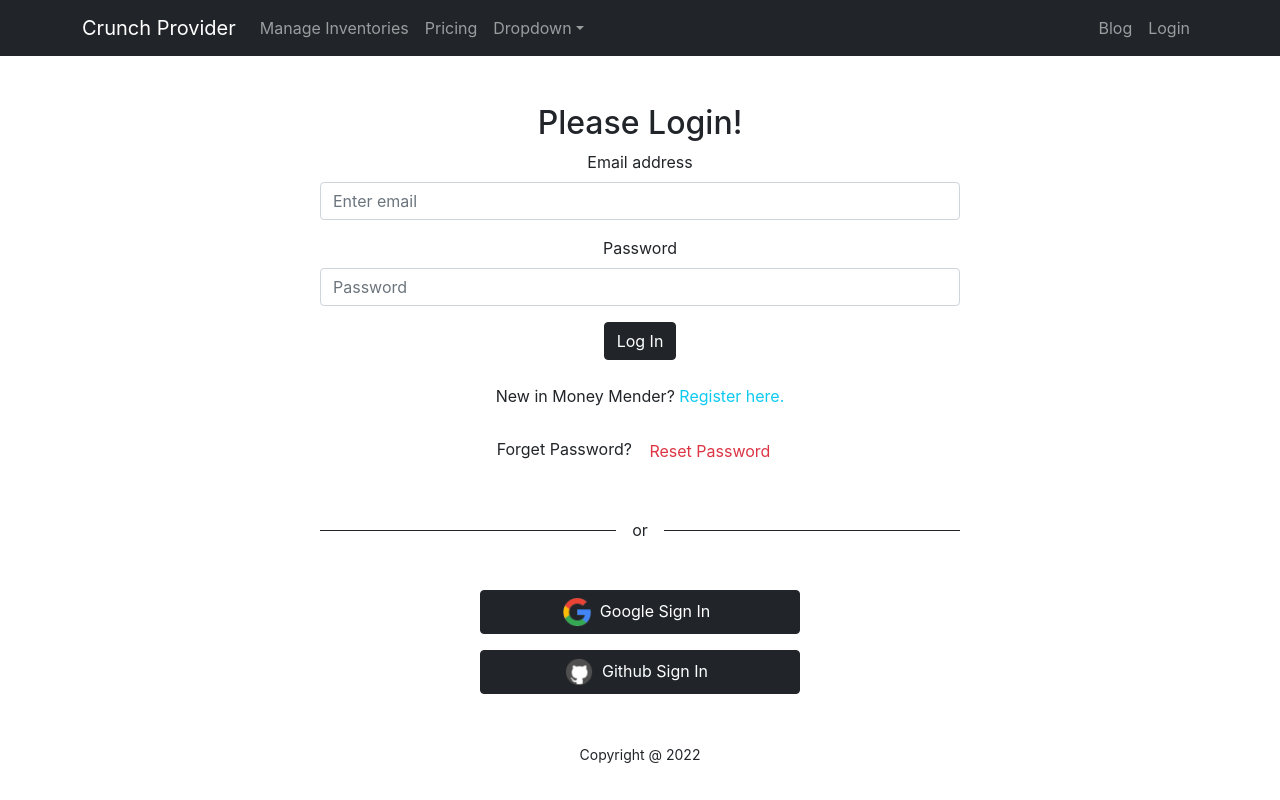
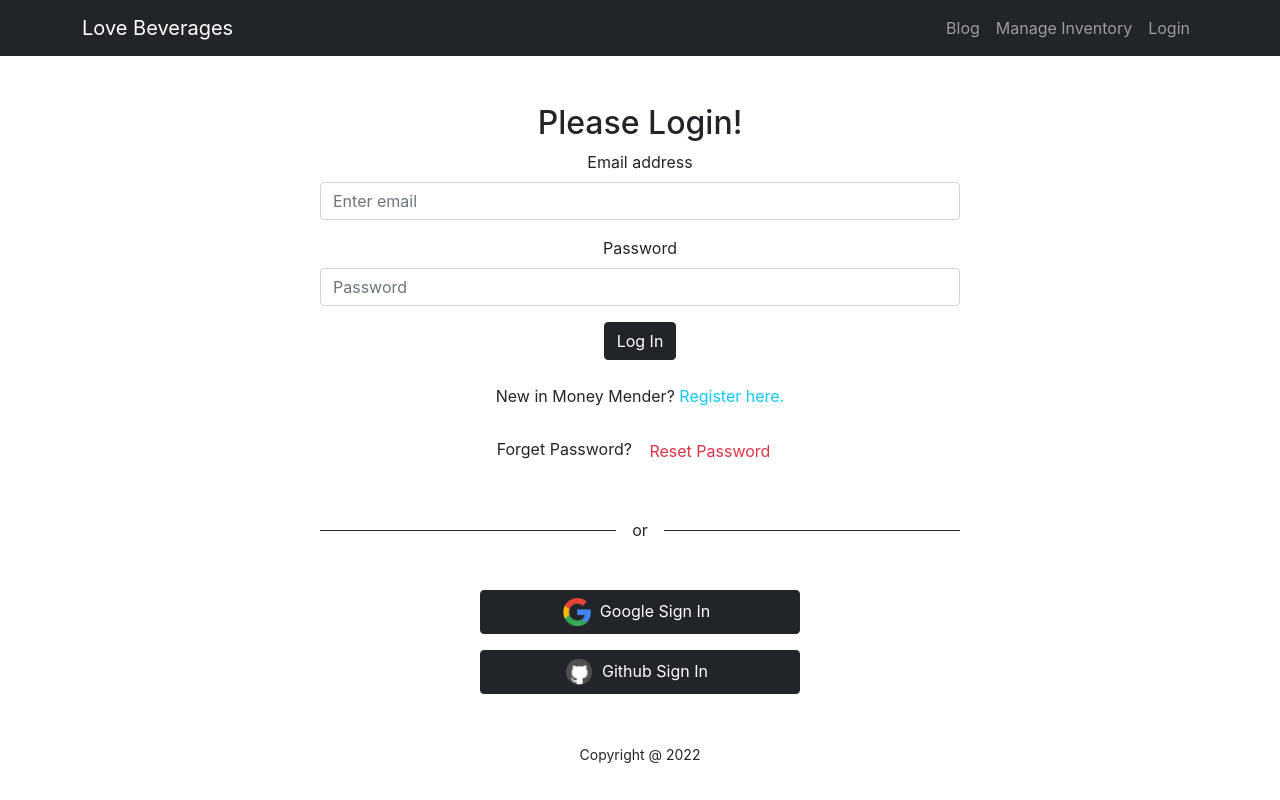
Before and after one commit to Monirul-98/Warehouse-managemet-client, a React (Create React App) app: page /login in a window 1280 px wide. Built offline with nearby package versions, Linux system fonts and the light colour scheme.

Commit message:
Manage Inventoris done

```diff
--- a/src/App.js
+++ b/src/App.js
@@ -12,6 +12,7 @@ import Login from "./Pages/Login/Login/Login";
 import Register from "./Pages/Login/Registration/Registration";
 import CheckOut from "./Pages/CheckOut/CheckOut/CheckOut";
 import RequireAuth from "./Pages/Login/RequireAuth/RequireAuth";
+import ManageInventories from "./Pages/ManageInventories/ManageInventories";
 
 function App() {
   return (
@@ -34,6 +35,14 @@ function App() {
             </RequireAuth>
           }
         ></Route>
+        <Route
+          path="/manageinventory"
+          element={
+            <RequireAuth>
+              <ManageInventories></ManageInventories>
+            </RequireAuth>
+          }
+        ></Route>
         <Route path="*" element={<NotFound></NotFound>}></Route>
       </Routes>
       <Footer></Footer>
--- a/src/Pages/Home/Inventories/Inventories.js
+++ b/src/Pages/Home/Inventories/Inventories.js
@@ -16,7 +16,7 @@ const Inventories = () => {
       <div className="inventories-container">
         {inventories
           .map((inventory) => (
-            <Inventory key={inventory.id} inventory={inventory}></Inventory>
+            <Inventory key={inventory._id} inventory={inventory}></Inventory>
           ))
           .slice(0, 6)}
       </div>
--- /dev/null
+++ b/src/Pages/ManageInventories/ManageInventories.css
@@ -0,0 +1,3 @@
+.product-image {
+  width: 200px;
+}
--- /dev/null
+++ b/src/Pages/ManageInventories/ManageInventories.js
@@ -0,0 +1,45 @@
+import React, { useEffect, useState } from "react";
+import "./ManageInventories.css";
+
+const ManageInventories = () => {
+  const [products, setProducts] = useState([]);
+  useEffect(() => {
+    fetch("http://localhost:5000/products")
+      .then((res) => res.json())
+      .then((data) => setProducts(data));
+  }, []);
+
+  const handleProductDelete = (id) => {
+    const proceed = window.confirm("are you sure you want to delete?");
+    if (proceed) {
+    }
+  };
+  return (
+    <div>
+      <h2>All Products</h2>
+      {products.map((product) => (
+        <div className="d-flex align-items-center" key={product._id}>
+          <div>
+            <img src={product.img} alt="" className="product-image" />
+            <h2>{product.name}</h2>
+          </div>
+
+          <div>
+            <h5>Price:{product.price}</h5>
+            <h5>Quantity:{product.quantity}</h5>
+          </div>
+          <div>
+            <button
+              onClick={() => handleProductDelete(product._id)}
+              className="btn btn-dark ms-4"
+            >
+              Remove
+            </button>
+          </div>
+        </div>
+      ))}
+    </div>
+  );
+};
+
+export default ManageInventories;
--- a/src/Pages/Shared/Header/Header.js
+++ b/src/Pages/Shared/Header/Header.js
@@ -1,28 +1,30 @@
-import React from 'react';
-import { Container, Nav, Navbar, NavDropdown } from 'react-bootstrap';
-import { Link } from 'react-router-dom';
+import React from "react";
+import { Container, Nav, Navbar, NavDropdown } from "react-bootstrap";
+import { Link } from "react-router-dom";
 
 const Header = () => {
   return (
     <>
-  <Navbar collapseOnSelect sticky='top' expand="lg" bg="dark" variant="dark">
+      <Navbar
+        collapseOnSelect
+        sticky="top"
+        expand="lg"
+        bg="dark"
+        variant="dark"
+      >
         <Container>
-  <Navbar.Brand as={Link} to="/">Crunch Provider</Navbar.Brand>
+          <Navbar.Brand as={Link} to="/">
+            Love Beverages
+          </Navbar.Brand>
           <Navbar.Toggle aria-controls="responsive-navbar-nav" />
           <Navbar.Collapse id="responsive-navbar-nav">
-    <Nav className="me-auto">
-      <Nav.Link href="#inventory">Manage Inventories</Nav.Link>
-      <Nav.Link href="#pricing">Pricing</Nav.Link>
-      <NavDropdown title="Dropdown" id="collasible-nav-dropdown">
-        <NavDropdown.Item href="#action/3.1">Action</NavDropdown.Item>
-        <NavDropdown.Item href="#action/3.2">Another action</NavDropdown.Item>
-        <NavDropdown.Item href="#action/3.3">Something</NavDropdown.Item>
-        <NavDropdown.Divider />
-        <NavDropdown.Item href="#action/3.4">Separated link</NavDropdown.Item>
-      </NavDropdown>
-    </Nav>
-    <Nav>
-      <Nav.Link as={Link} to="/blog">Blog</Nav.Link>
+            <Nav className="ms-auto">
+              <Nav.Link as={Link} to="/blog">
+                Blog
+              </Nav.Link>
+              <Nav.Link as={Link} to="/manageinventory">
+                Manage Inventory
+              </Nav.Link>
               <Nav.Link as={Link} to="/login">
                 Login
               </Nav.Link>
@@ -30,7 +32,6 @@ const Header = () => {
           </Navbar.Collapse>
         </Container>
       </Navbar>
-
     </>
   );
 };
```
Lines whose indentation alone changed are shown as unchanged.
